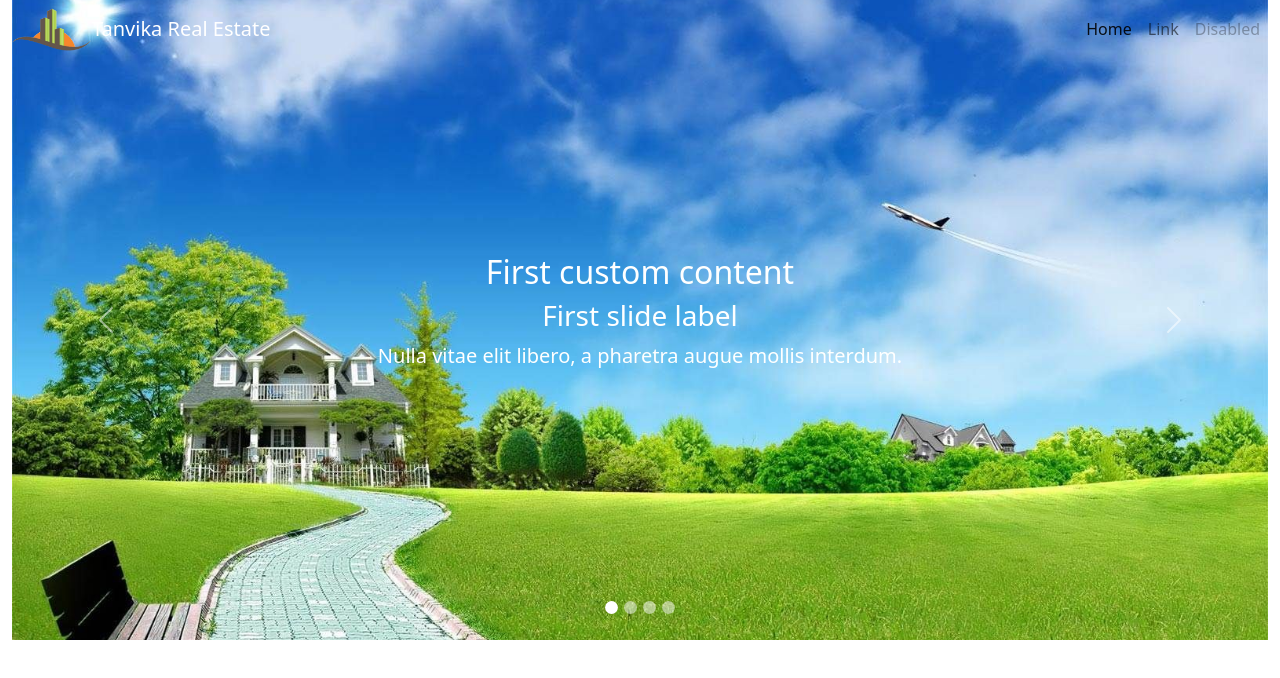
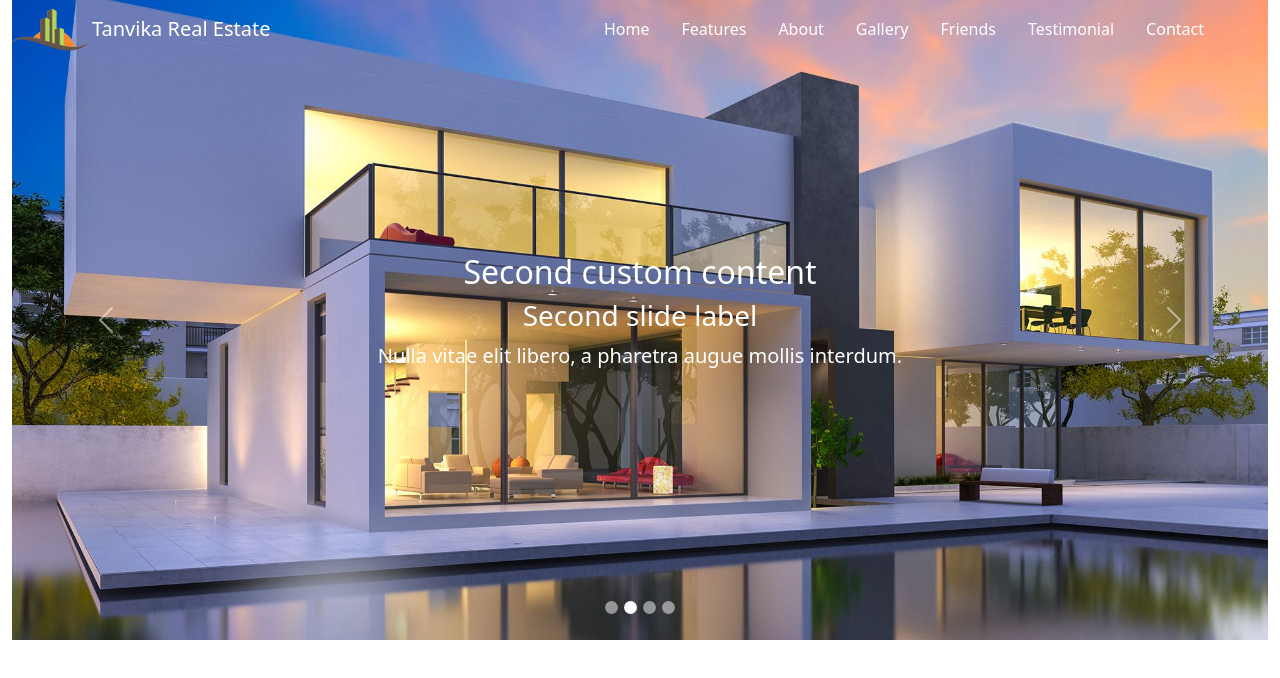
Before and after one commit to ManojKumar-NMBR/tre-ui, an Angular app: page / in a window 1280 px wide. Shown: the top 678 px of the page. Built offline with nearby package versions, Linux system fonts and the light colour scheme.

Commit message:
cosmetic changes

```diff
--- a/src/app/app.component.html
+++ b/src/app/app.component.html
@@ -7,30 +7,25 @@
     <div class="collapse navbar-collapse" id="navbarTogglerDemo01">
       <img class="logo" src="../assets/TRE-Trans-Logo.png">
       <span class="fw-500 fs-5">Tanvika Real Estate</span>
-      <ul class="navbar-nav ms-auto mb-2 mb-lg-0">
-        <li class="nav-item">
-          <a class="nav-link active" aria-current="page" href="#">Home</a>
-        </li>
-        <li class="nav-item">
-          <a class="nav-link" href="#">Link</a>
-        </li>
-        <li class="nav-item">
-          <a class="nav-link disabled">Disabled</a>
+      <ul class="navbar-nav ms-auto mb-2 mb-lg-0 pe-5">
+        <li class="nav-item" *ngFor="let pageMenu of pageMenus">
+          <span class="nav-link active text-white pointerCursor px-3">{{ pageMenu.name }}</span>
         </li>
       </ul>
     </div>
   </div>
 </nav>
+
 <section class="">
   <div class="container-fluid">
     <div class="row">
-      <carousel [isAnimated]="true" [interval]="30000" [noPause]="false" [showIndicators]="true">
+      <carousel [isAnimated]="true" [interval]="3000" [noPause]="false" [showIndicators]="true">
         <slide *ngFor="let carouselSlide of carouselSlideData" class="d-block">
           <div class="d-flex align-items-center justify-content-center text-white carouselSlide"
             [ngClass]="getCarouselClass(carouselSlide.id)">
             <div class="lead text-center">
-              <h2>First custom content</h2>
-              <h3>First slide label</h3>
+              <h2>{{ carouselSlide.firstText }} custom content</h2>
+              <h3>{{ carouselSlide.firstText }} slide label</h3>
               <p>Nulla vitae elit libero, a pharetra augue mollis interdum.</p>
             </div>
           </div>
--- a/src/app/app.component.ts
+++ b/src/app/app.component.ts
@@ -8,11 +8,21 @@ import { Component } from '@angular/core';
 export class AppComponent {
 
   carouselSlideData = [
-    { id: 0, bgImgClass: 'carouselSlide-0', firstText: '', secondText: '', thirdText: '' },
-    { id: 1, bgImgClass: 'carouselSlide-1', firstText: '', secondText: '', thirdText: '' },
-    { id: 2, bgImgClass: 'carouselSlide-2', firstText: '', secondText: '', thirdText: '' },
-    { id: 3, bgImgClass: 'carouselSlide-3', firstText: '', secondText: '', thirdText: '' }
+    { id: 0, bgImgClass: 'carouselSlide-0', firstText: 'First', secondText: '', thirdText: '' },
+    { id: 1, bgImgClass: 'carouselSlide-1', firstText: 'Second', secondText: '', thirdText: '' },
+    { id: 2, bgImgClass: 'carouselSlide-2', firstText: 'Third', secondText: '', thirdText: '' },
+    { id: 3, bgImgClass: 'carouselSlide-3', firstText: 'Fourth', secondText: '', thirdText: '' }
   ];
+
+  pageMenus = [
+    { name: 'Home', path: 'home' },
+    { name: 'Features', path: 'features' },
+    { name: 'About', path: 'about' },
+    { name: 'Gallery', path: 'gallery' },
+    { name: 'Friends', path: 'friends' },
+    { name: 'Testimonial', path: 'testimonial' },
+    { name: 'Contact', path: 'contact' }
+  ]
 
   getCarouselClass(index: number) {
     return this.carouselSlideData[index].bgImgClass;
```
